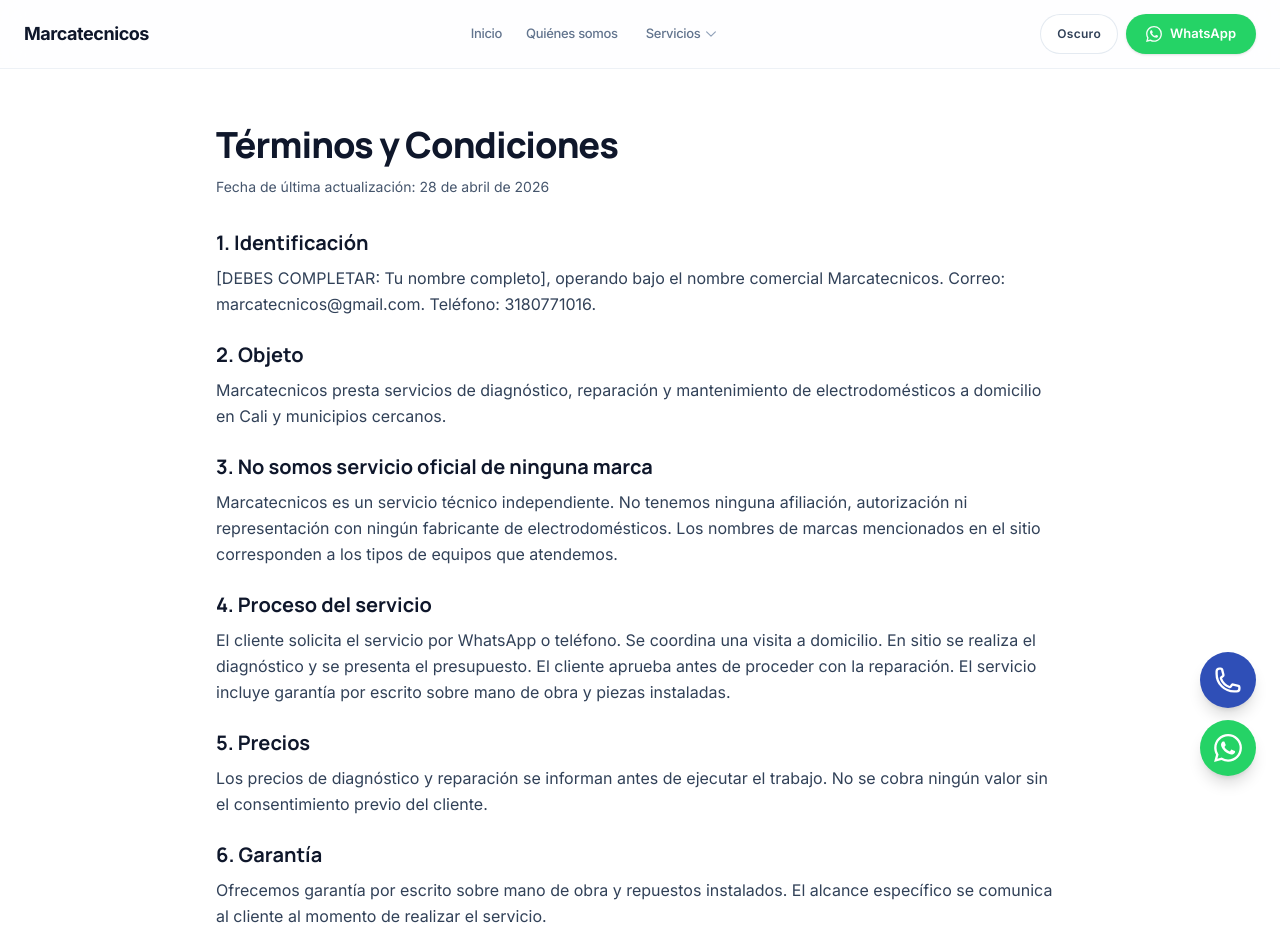
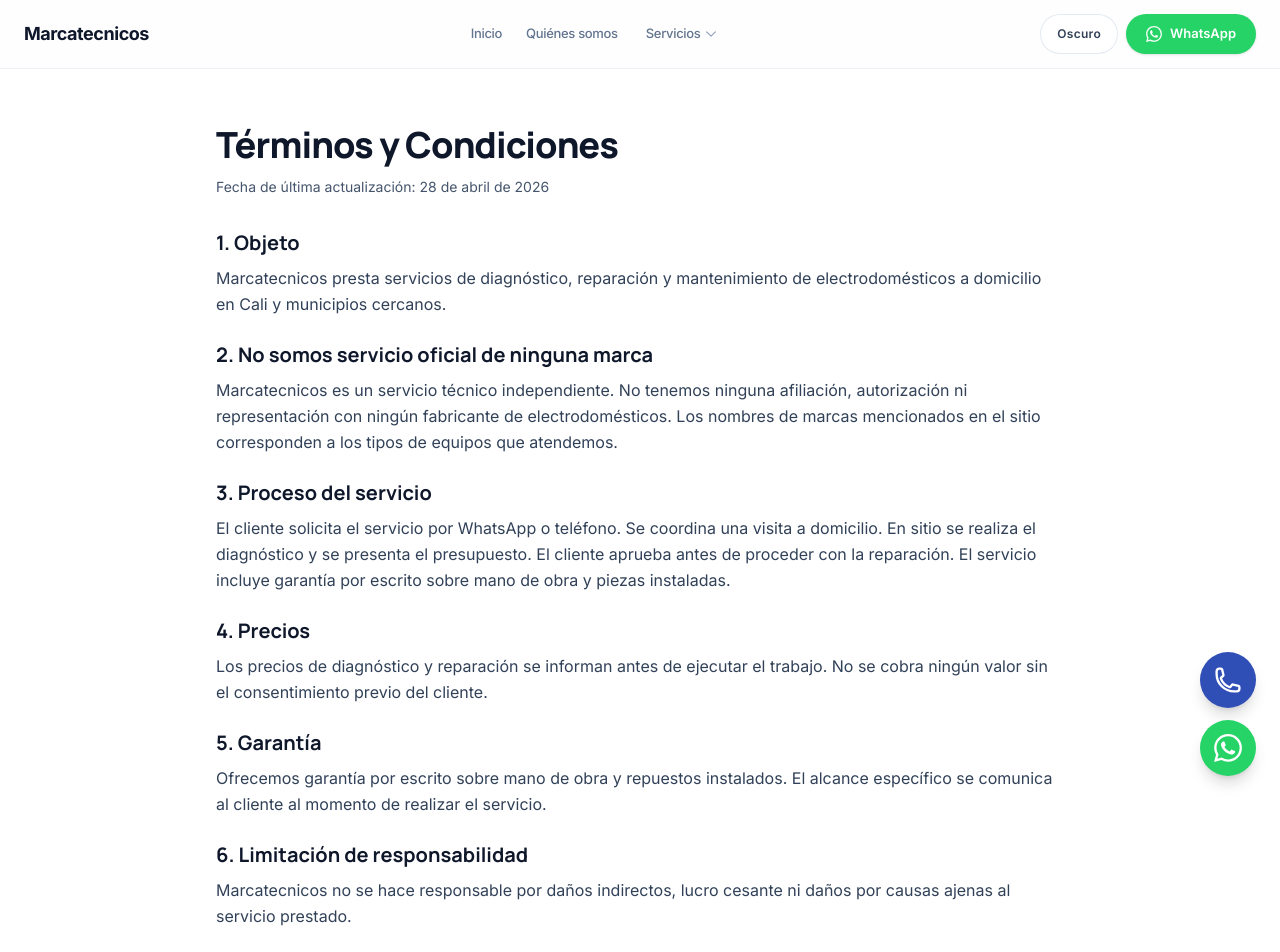
Before and after one commit to ronibermeo/serviHogar, a Next.js app: page /terminos in a window 1280 px wide. Shown: the top 952 px of the page. Built offline with nearby package versions, Linux system fonts and the light colour scheme.

Commit message:
Elimina el inciso de identificación en Términos y Condiciones.
Se retira el apartado con texto pendiente y se reenumera el resto de secciones para mantener el orden.

Made-with: Cursor

```diff
--- a/src/app/terminos/page.tsx
+++ b/src/app/terminos/page.tsx
@@ -22,16 +22,7 @@ export default function TerminosPage() {
 
           <div className="mt-8 space-y-6 leading-relaxed text-slate-700">
             <section>
-              <h2 className="text-xl font-bold text-slate-900">1. Identificación</h2>
-              <p className="mt-2">
-                {/* TODO: completar */}
-                [DEBES COMPLETAR: Tu nombre completo], operando bajo el nombre comercial Marcatecnicos. Correo:
-                marcatecnicos@gmail.com. Teléfono: 3180771016.
-              </p>
-            </section>
-
-            <section>
-              <h2 className="text-xl font-bold text-slate-900">2. Objeto</h2>
+              <h2 className="text-xl font-bold text-slate-900">1. Objeto</h2>
               <p className="mt-2">
                 Marcatecnicos presta servicios de diagnóstico, reparación y mantenimiento de electrodomésticos a
                 domicilio en Cali y municipios cercanos.
@@ -39,7 +30,7 @@ export default function TerminosPage() {
             </section>
 
             <section>
-              <h2 className="text-xl font-bold text-slate-900">3. No somos servicio oficial de ninguna marca</h2>
+              <h2 className="text-xl font-bold text-slate-900">2. No somos servicio oficial de ninguna marca</h2>
               <p className="mt-2">
                 Marcatecnicos es un servicio técnico independiente. No tenemos ninguna afiliación, autorización ni
                 representación con ningún fabricante de electrodomésticos. Los nombres de marcas mencionados en el
@@ -48,7 +39,7 @@ export default function TerminosPage() {
             </section>
 
             <section>
-              <h2 className="text-xl font-bold text-slate-900">4. Proceso del servicio</h2>
+              <h2 className="text-xl font-bold text-slate-900">3. Proceso del servicio</h2>
               <p className="mt-2">
                 El cliente solicita el servicio por WhatsApp o teléfono. Se coordina una visita a domicilio. En sitio
                 se realiza el diagnóstico y se presenta el presupuesto. El cliente aprueba antes de proceder con la
@@ -57,7 +48,7 @@ export default function TerminosPage() {
             </section>
 
             <section>
-              <h2 className="text-xl font-bold text-slate-900">5. Precios</h2>
+              <h2 className="text-xl font-bold text-slate-900">4. Precios</h2>
               <p className="mt-2">
                 Los precios de diagnóstico y reparación se informan antes de ejecutar el trabajo. No se cobra ningún
                 valor sin el consentimiento previo del cliente.
@@ -65,7 +56,7 @@ export default function TerminosPage() {
             </section>
 
             <section>
-              <h2 className="text-xl font-bold text-slate-900">6. Garantía</h2>
+              <h2 className="text-xl font-bold text-slate-900">5. Garantía</h2>
               <p className="mt-2">
                 Ofrecemos garantía por escrito sobre mano de obra y repuestos instalados. El alcance específico se
                 comunica al cliente al momento de realizar el servicio.
@@ -73,7 +64,7 @@ export default function TerminosPage() {
             </section>
 
             <section>
-              <h2 className="text-xl font-bold text-slate-900">7. Limitación de responsabilidad</h2>
+              <h2 className="text-xl font-bold text-slate-900">6. Limitación de responsabilidad</h2>
               <p className="mt-2">
                 Marcatecnicos no se hace responsable por daños indirectos, lucro cesante ni daños por causas ajenas al
                 servicio prestado.
@@ -81,7 +72,7 @@ export default function TerminosPage() {
             </section>
 
             <section>
-              <h2 className="text-xl font-bold text-slate-900">8. Ley aplicable</h2>
+              <h2 className="text-xl font-bold text-slate-900">7. Ley aplicable</h2>
               <p className="mt-2">Estos términos se rigen por las leyes de la República de Colombia.</p>
             </section>
           </div>
```
